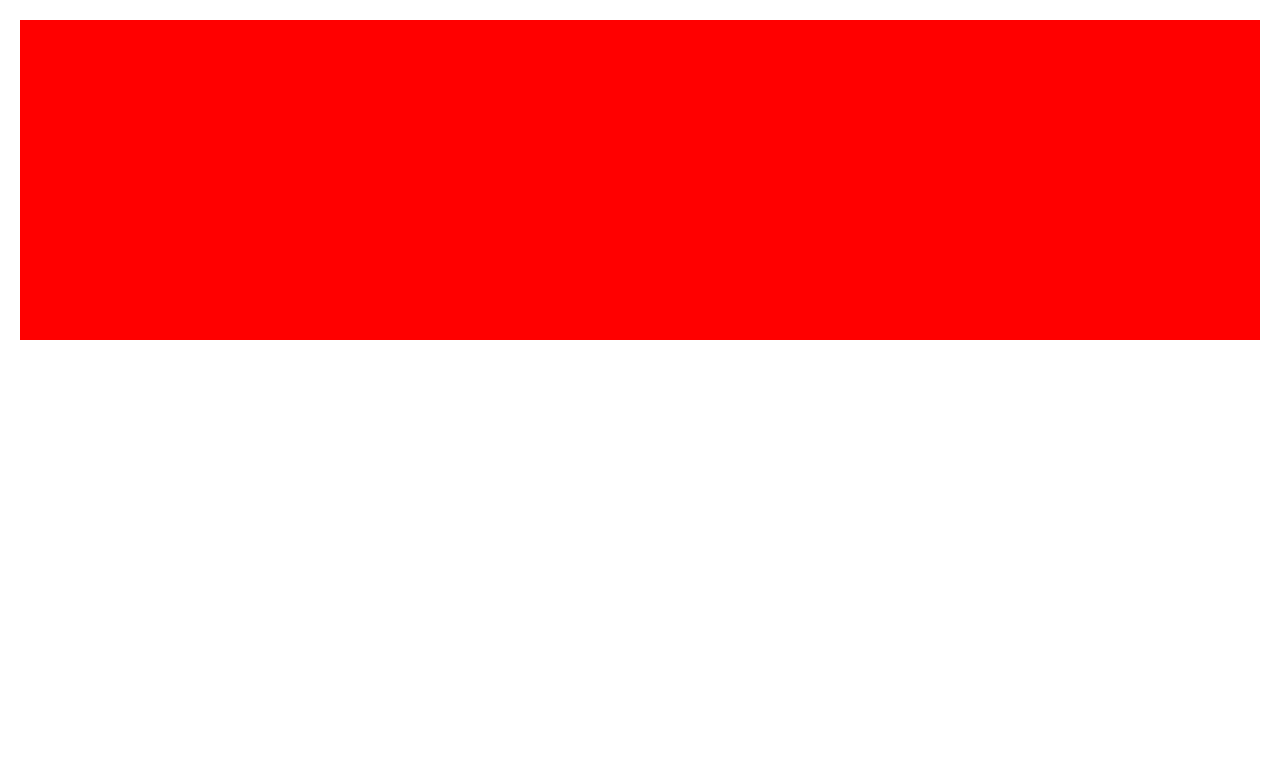
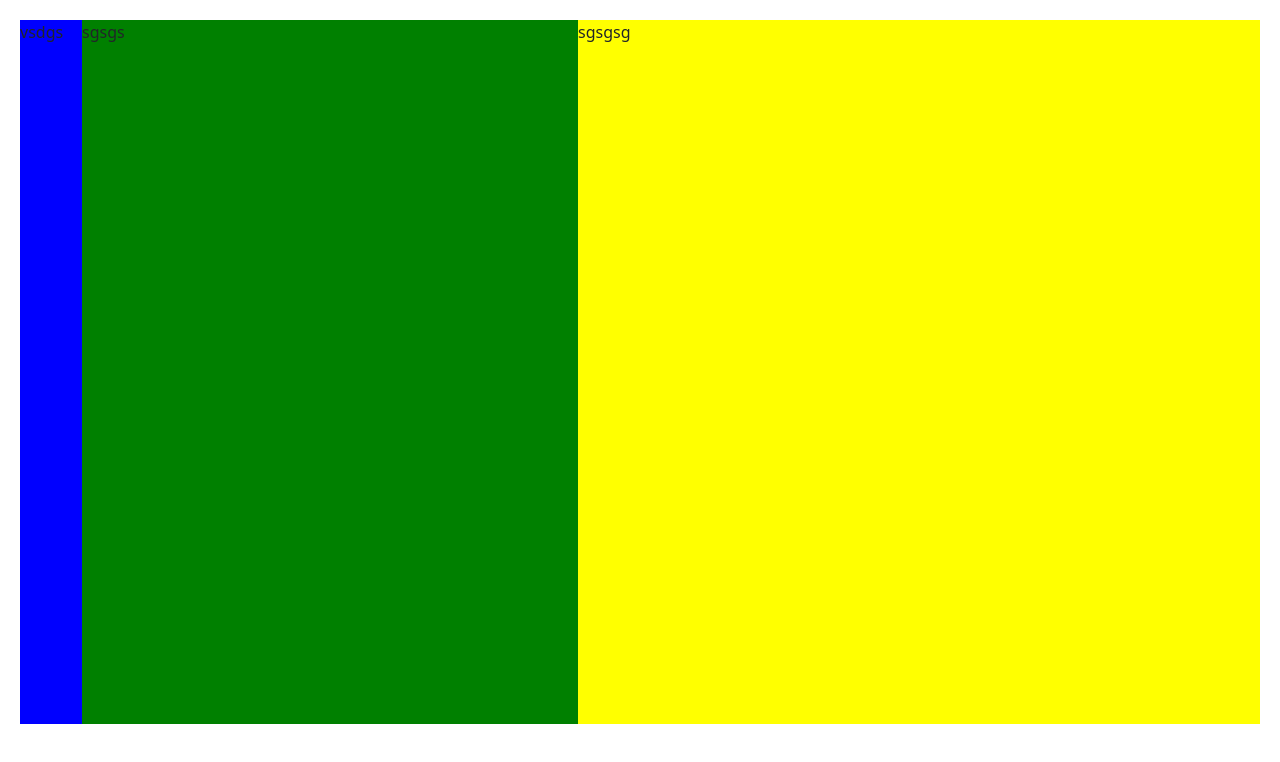
Before and after one commit to Vitor104/whatsapp, a React (Create React App) app: page /display in a window 1280 px wide. Shown: the top 762 px of the page. Built offline with nearby package versions, Linux system fonts and the light colour scheme.

Commit message:
dando seguimento na parte de conversas

```diff
--- a/src/components/display/display.js
+++ b/src/components/display/display.js
@@ -4,7 +4,17 @@ import styles from './display.module.css';
 function Display () {
     return (
         <main className={styles.container}>
+            <section className={styles.personal}>
+                vsdgs
+            </section>
 
+            <section className={styles.contatos}>
+                sgsgs
+            </section>
+
+            <section className={styles.conteudo}>
+                sgsgsg
+            </section>
         </main>
     )
 }
--- a/src/components/display/display.module.css
+++ b/src/components/display/display.module.css
@@ -2,6 +2,7 @@
     padding: 0;
     margin: 0;
     box-sizing: border-box;
+    overflow: hidden;
 }
 
 
@@ -12,5 +13,27 @@
     align-items: center;
     margin: 20px;
     background-color: red;
-    height: 20em;
+    height: 44em;
+    display: flex;
 }
+
+.personal {
+    width: 5%;
+    background-color: blue;
+    height: 100%;
+}
+
+.contatos {
+    width: 40%;
+    background-color: green;
+    height: 100%;
+    overflow-y: scroll;
+    scrollbar-width: thin;
+  scrollbar-color: #888 #f1f1f1;
+}
+
+.conteudo {
+    width: 55%;
+    background-color: yellow;
+    height: 100%;
+}
```
